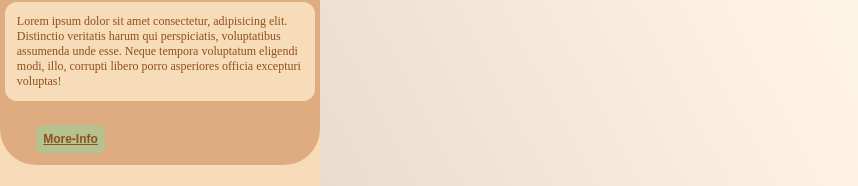
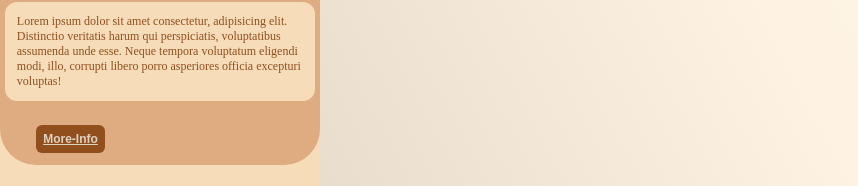
Before and after one commit to ArwaZ65/SEF-Task2, a plain HTML site: page index.html in a window 1280 px wide. Shown: the part 524-710 px from the top of the page, without its empty margins (0-858 px from the left). Drawn offline with Linux system fonts and the light colour scheme.

Commit message:
changed channel

```diff
--- a/style.css
+++ b/style.css
@@ -1,46 +1,58 @@
-*{
+* {
     margin: 0;
     padding: 0;
     box-sizing: border-box;
 }
-body{
-    background:linear-gradient(62deg,#F8EDE3,#DFD3C3,#FEF3E2,#FCF8F3);
+
+body {
+    background: linear-gradient(62deg, #F8EDE3, #DFD3C3, #FEF3E2, #FCF8F3);
     display: grid;
-    grid-template-columns: repeat(4,1fr);
-    grid-template-rows: repeat(1,1fr);
+    grid-template-columns: repeat(4, 1fr);
+    grid-template-rows: repeat(1, 1fr);
 }
-main{
+
+main {
     background-color: #F7DCB9;
     grid-column: 1/2;
 }
-.div-3,.div-4{
+
+.div-3,
+.div-4 {
     grid-column: 1/2;
 }
-header{
+
+header {
     background-color: #DEAC80;
     margin: 3rem 1rem 3rem 1rem;
     border-radius: 2rem;
 
 }
-header>h1{
+
+header>h1 {
     padding: 2rem;
     color: #914F1E;
 }
-.div-1,.div-2,.div-3,.div-4{
+
+.div-1,
+.div-2,
+.div-3,
+.div-4 {
     background-color: #DEAC80;
     width: 100%;
     border-radius: 3rem;
 }
+
 .div-1>img,
-.div-2>img{
+.div-2>img {
     width: 100%;
     height: 25rem;
     border-radius: 3rem;
 }
+
 .div-1>h2,
 .div-2>h2,
 .div-3>h2,
-.div-4>form>div>h2{
+.div-4>form>div>h2 {
     color: #914F1E;
     font-size: 2rem;
     text-align: left;
@@ -49,20 +61,22 @@
     border-radius: 1rem;
     padding-left: 1rem;
 }
+
 .div-1>p,
-.div-2>p{
+.div-2>p {
     color: #914F1E;
     background-color: #F7DCB9;
     margin: 2rem 0.4rem 2rem 0.4rem;
     border-radius: 1rem;
     padding: 1rem;
 }
+
 .div-1>button,
 .div-2>button,
 .div-3>button,
-form>.btns>button
-{
-    background-color: #B5C18E;
+form>.btns>button {
+    background-color: #914F1E;
+    color: #DFD3C3;
     border: none;
     padding: 0.6rem;
     margin: 0rem 3rem 1rem 3rem;
@@ -71,48 +85,67 @@
     border-radius: 0.5rem;
     cursor: pointer;
 }
-.div-1>button:hover{
+
+.div-1>button:hover {
+    background-color: bisque;
+    color: #914F1E;
+}
+
+.div-2>button:hover {
     background-color: bisque;
 }
-.div-2>button:hover{
+
+.div-3>button:hover {
     background-color: bisque;
 }
-.div-3>button:hover{
+
+form>.btns>button:hover {
     background-color: bisque;
-}
-form>.btns>button:hover{
-    background-color: bisque;
-}
-a{
     color: #914F1E;
 }
-.div-2{
-    margin: 2rem 0rem ;
+
+a {
+    color: #DFD3C3;
 }
-.div-3{
+
+a:hover {
+    color: #914F1E;
+}
+
+.div-2 {
+    margin: 2rem 0rem;
+}
+
+.div-3 {
     margin-top: 2rem;
 }
-.div-3>iframe{
+
+.div-3>iframe {
     width: 100%;
 
 }
-.div-4{
+
+.div-4 {
     margin: 2rem 0;
 }
-form>div{
+
+form>div {
     border-bottom: 0.2rem solid #914F1E;
     margin-bottom: 1rem;
 }
-form{
+
+form {
     display: flex;
     flex-direction: column;
 }
-form>.btns>button{
+
+form>.btns>button {
     margin-top: 1rem;
     width: 110px;
 
 }
-form>label{
+
+form>label {
     width: 100%;
     max-width: 80px;
     font-size: 1.1rem;
@@ -122,20 +155,23 @@
     padding: 0.2rem;
     background-color: #F7DCB9;
 }
-form>input{
+
+form>input {
     width: 100%;
     max-width: 250px;
     padding: 0.5rem;
     background-color: #F7DCB9;
     border: none;
 }
-.btns{
+
+.btns {
     border-bottom: none;
     border-top: 0.2rem solid #914F1E;
     margin-top: 1rem;
 }
-@media(max-width:85em){
-    html{
+
+@media(max-width:85em) {
+    html {
         font-size: 75%;
     }
 }
```
